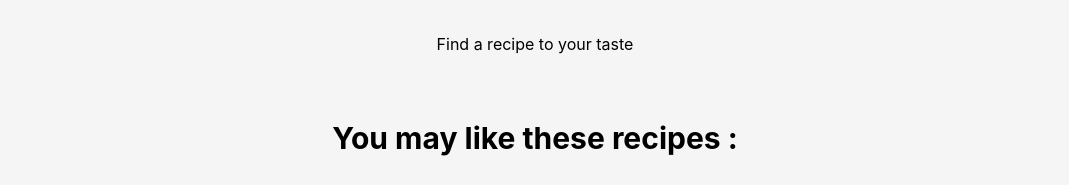
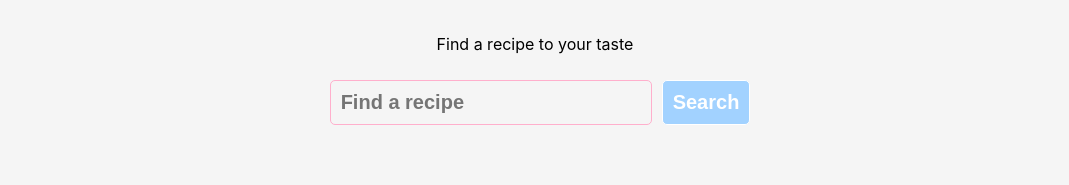
Before and after one commit to IIM-Coding-Digital-Innovation/React-A3.1-Barbapapa, a React (Create React App) app in the folder barbapapa/: page / in a window 1280 px wide. Shown: the part 161-346 px from the top of the page, without its empty margins (105-1174 px from the left). Built offline with nearby package versions, Linux system fonts and the light colour scheme.

Commit message:
✨ Begin search

```diff
--- a/barbapapa/src/Components/Home.js
+++ b/barbapapa/src/Components/Home.js
@@ -1,5 +1,6 @@
 import React, {useEffect, useState} from 'react';
 import './Home.css';
+import SearchBar from './Searchbar';
 
 const Home = ({ recipes }) => {
     return (
@@ -7,6 +8,7 @@ const Home = ({ recipes }) => {
             <h1>Welcome to Barbapapa !</h1>
             <p>Find a recipe to your taste</p>
 
+            <SearchBar recipes={recipes} />
 
             <h2>You may like these recipes :</h2>
 
--- /dev/null
+++ b/barbapapa/src/Components/Searchbar.js
@@ -0,0 +1,54 @@
+import React, { useState, useEffect,  } from "react";
+import './Home.css';
+
+const SearchBar = ({ setFilteredRecipes }) => {
+    const [searchTerm, setSearchTerm] = useState("");
+    const [recipes, setRecipes] = useState([]);
+
+    //useEffect(() => { // fetch data from API
+
+    const handleChange = (event) => {
+        setSearchTerm(event.target.value);
+    };
+
+    const handleSubmit = (event) => {
+        event.preventDefault();
+        setFilteredRecipes(
+        recipes.filter((recipe) =>
+            recipe.title.toLowerCase().includes(searchTerm.toLowerCase())
+        )
+        );
+    };
+
+    return (
+        <div>
+            <form onSubmit={handleSubmit}>
+                <input
+                    type="text"
+                    placeholder="Find a recipe"
+                    value={searchTerm}
+                    onChange={handleChange}
+                />
+                <button type="submit">Search</button>
+            </form>
+
+            <div>
+                <div>
+                    {recipes.map((recipe) => (
+                        <div key={recipe.id}>
+                            <h3>{recipe.title}</h3>
+                            <img src={recipe.image} alt={recipe.title} />
+                            <p>{recipe.description}</p>
+                            <button>View recipe</button>
+                        </div>
+                    ))}
+                </div>
+            </div>
+        </div>
+
+
+
+    );
+    };
+
+export default SearchBar;
```
